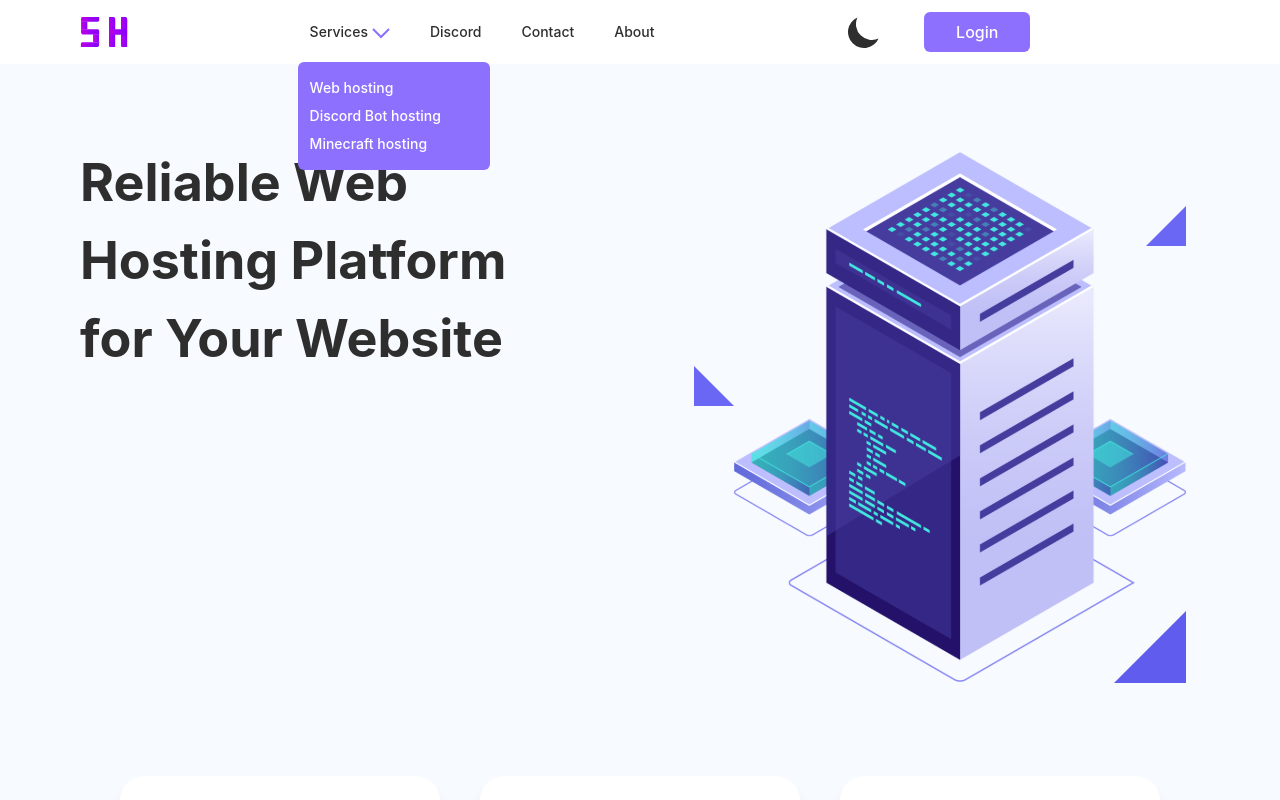
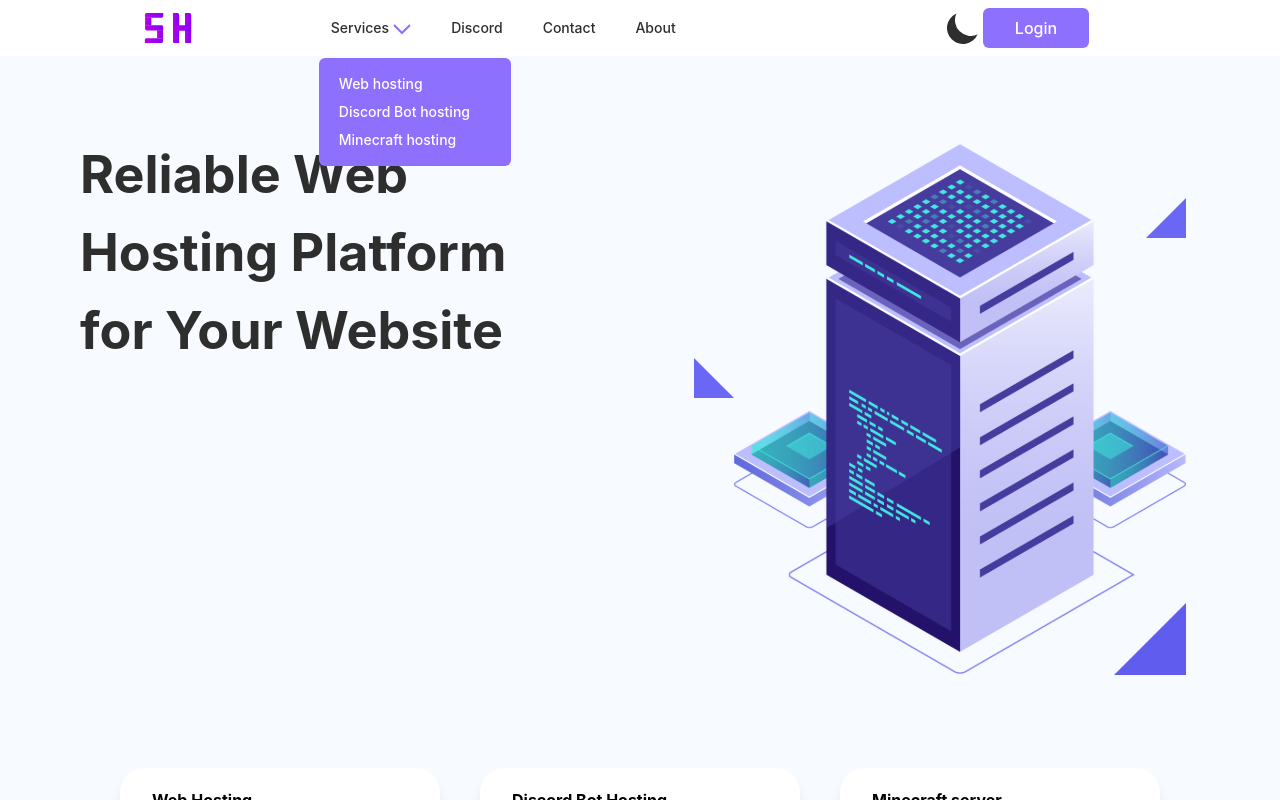
Before and after one commit to xDeFc0nx/TaleHost, a Next.js app: page / in a window 1280 px wide. Both pictures are taken after a click on the button "Services". Shown: the top 800 px of the page. Built offline with nearby package versions, Linux system fonts and the light colour scheme.

Commit message:
navbar dropdown color issue fixed

```diff
--- a/components/layout/Header.js
+++ b/components/layout/Header.js
@@ -98,7 +98,8 @@ const Header = (props) => {
         </div>
       </SideDrawer>
       {/* Laptop Screen */}
-      <header className=" dark:bg-salafi-light-black dark:sm:text-white flex justify-between  sm:flex-row sm:justify-between sm:items-center  sm:space-y-0 p-5 sm:px-20 sm:py-2  text-salafi-heading   ">
+      <div className="">
+        <header className=" dark:bg-salafi-light-black dark:sm:text-white flex justify-between  md:flex-row sm:justify-around sm:items-center  sm:space-y-0 p-5 sm:px-20 sm:py-1  text-salafi-heading   ">
           <div className="relative w-12 h-12 2xl:w-16 2xl:h-16">
             <Link href="/">
               <a>
@@ -123,7 +124,7 @@ const Header = (props) => {
                     <path d="M8.99997 10.414L0.292969 1.70697L1.70697 0.292969L8.99997 7.58597L16.293 0.292969L17.707 1.70697L8.99997 10.414Z" />
                   </svg>
                 </span>
-              <Menu.Items className="sm:absolute sm:top-12 sm:bg-salafi-primary-btn  rounded-md py-4 px-2 lg:px-0 w-[12rem] text-left space-y-2">
+                <Menu.Items className="sm:absolute sm:top-12 sm:bg-salafi-primary-btn  rounded-md py-4 px-2 lg:px-2 w-[12rem] 2xl:w-[16rem] text-left space-y-2">
                   <Menu.Item>
                     <MyLink href="/web-hosting">Web hosting</MyLink>
                   </Menu.Item>
@@ -150,14 +151,13 @@ const Header = (props) => {
             </Link>
           </nav>
           {/* Laptop Screen */}
-        <div className="hidden md:flex flex-row justify-center items-center">
-          <div className="mr-10 dark:hidden" onClick={toggleDarkMode}>
+          <div className="hidden md:flex flex-row justify-center items-center relative -right-[5rem]">
+            <div className="ml-10 dark:hidden" onClick={toggleDarkMode}>
               <MoonIcon className="h-10 w-10 cursor-pointer" />
             </div>
             <div className="mr-10 hidden dark:inline" onClick={toggleDarkMode}>
               <SunIcon className="h-10 w-10 cursor-pointer" />
             </div>
-
             <Link href="https://billing.salafihosting.com/index.php?rp=/login">
               <a className="btn-primary bg-salafi-blue-light text-white hover:bg-salafi-blue   rounded-1 py-2 px-8">
                 Login
@@ -172,7 +172,10 @@ const Header = (props) => {
               <div className="mr-10 dark:hidden" onClick={toggleDarkMode}>
                 <MoonIcon className="h-10 w-10 cursor-pointer" />
               </div>
-            <div className="mr-10 hidden dark:inline" onClick={toggleDarkMode}>
+              <div
+                className="mr-10 hidden dark:inline"
+                onClick={toggleDarkMode}
+              >
                 <SunIcon className="h-10 w-10 cursor-pointer text-white" />
               </div>
             </div>
@@ -189,6 +192,7 @@ const Header = (props) => {
             </div>
           </div>
         </header>
+      </div>
     </Fragment>
   );
 };
--- a/pages/index.js
+++ b/pages/index.js
@@ -199,7 +199,7 @@ export default function Home() {
       <div className="dark:bg-salafi-light-black  dark:sm:text-white">
         {/*Web Hosting Price */}
 
-        <div className="flex flex-col items-center sm-10 ">
+        <div className="flex flex-col items-center sm-10 dark:bg-salafi-black dark:sm:text-white">
           <h1 className="heading text-center  mt-10 sm:mt-20 mb-10 w-8/12 sm:w-full dark:sm:text-white">
             Choose Your Web Hosting Package
           </h1>
```
Lines whose indentation alone changed are shown as unchanged.
